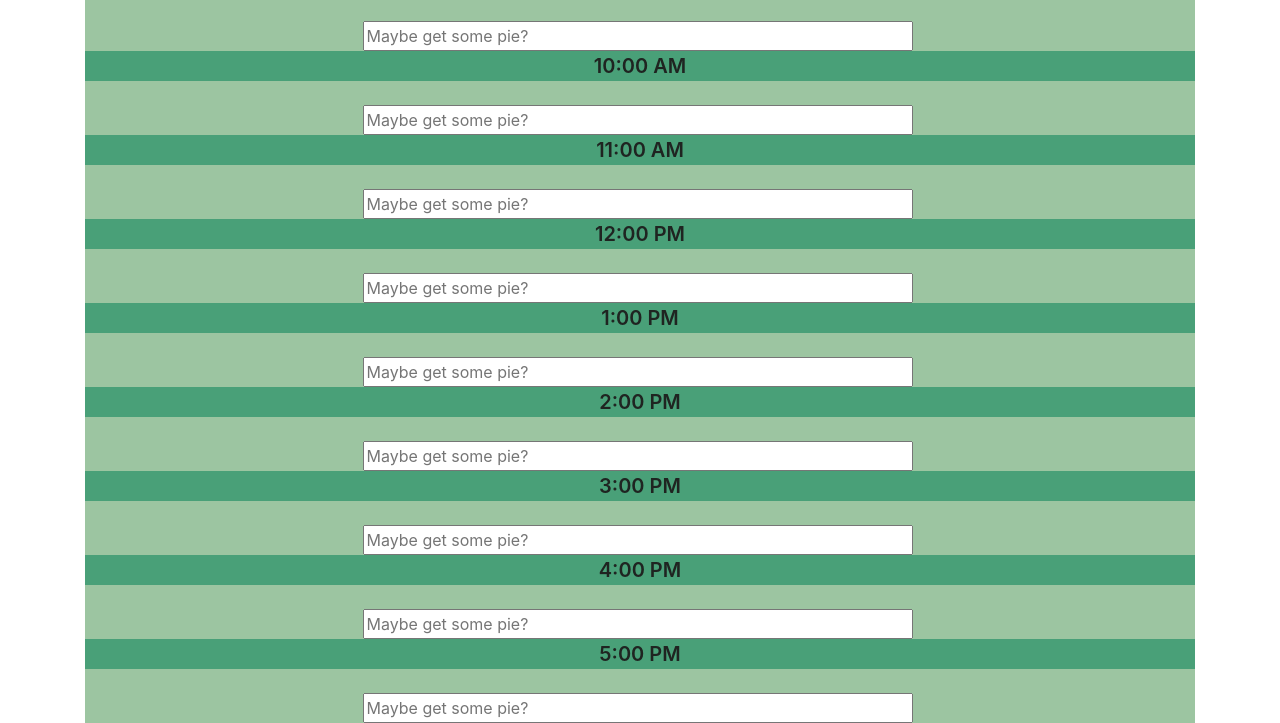
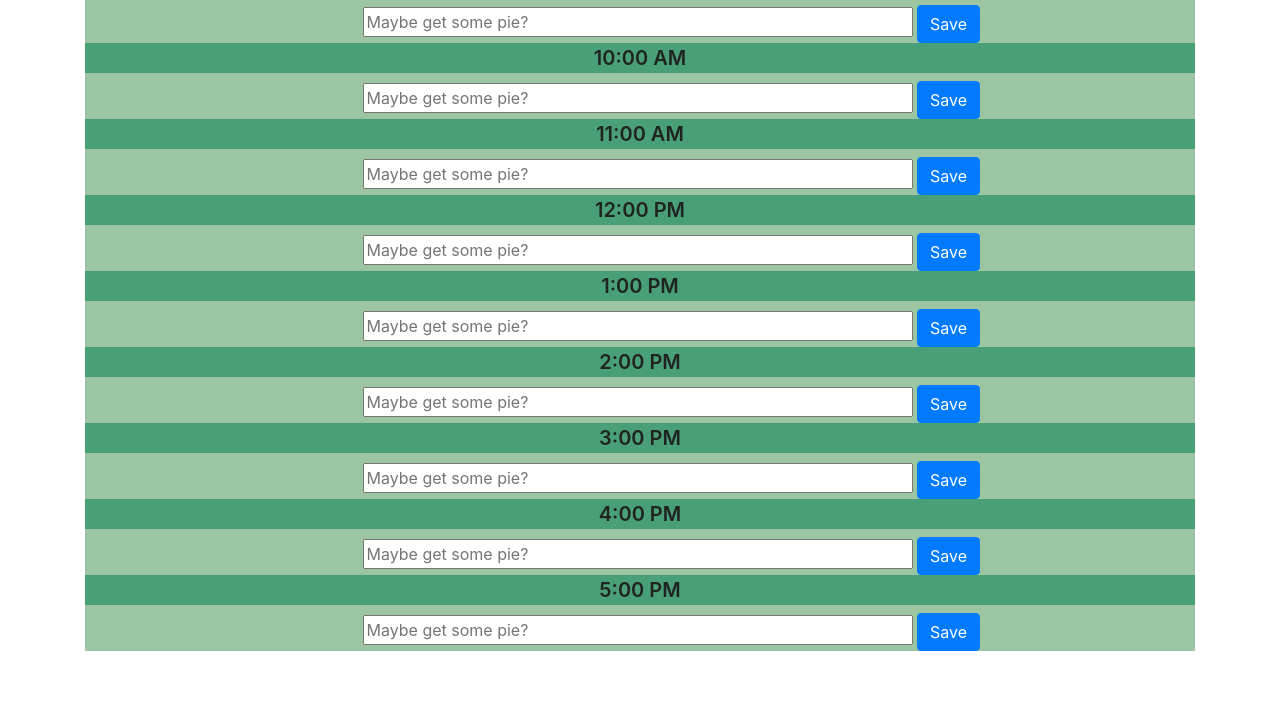
Before and after one commit to draw-de/day-planner, a plain HTML site: page index.html in a window 1280 px wide. Shown: the part 139-862 px from the top of the page. After the commit the page ends 800 px from the top, so only its background shows below. Drawn offline with nearby package versions, Linux system fonts and the light colour scheme.

Commit message:
buttons, onload/onclick functions, other

```diff
--- a/index.html
+++ b/index.html
@@ -10,7 +10,7 @@
     />
     <link rel="stylesheet" href="styles.css" />
   </head>
-  <body>
+  <body onload="savedInput()">
     <div class="header">
       <header>
         <div id="title"><h1>Day Planner</h1></div>
@@ -18,91 +18,53 @@
       </header>
     </div>
     <div class="container">
-      <form id="planner-form">
       <div class="planner">
         <div id="9AM">
           <label class="times" for="input9AM">9:00 AM</label>
-            <ul id="9amList"></ul>
-            <input
-              id="input9AM"
-              type="text"
-              placeholder="Maybe get some pie?"
-            />
+          <input id="input9AM" type="text" placeholder="Maybe get some pie?" />
+          <button class="btn btn-primary save" onclick="saveInput()" id="save9AM">Save</button>
         </div>
         <div id="10AM">
           <label class="times" for="input10AM">10:00 AM</label>
-            <ul id="10amList"></ul>
-            <input
-              id="input10AM"
-              type="text"
-              placeholder="Maybe get some pie?"
-            />
+          <input id="input10AM" type="text" placeholder="Maybe get some pie?" />
+          <button class="btn btn-primary save" onclick="saveInput()" id="save9AM">Save</button>
         </div>
         <div id="11AM">
           <label class="times" for="input11AM">11:00 AM</label>
-            <ul id="11amList"></ul>
-            <input
-              id="input11AM"
-              type="text"
-              placeholder="Maybe get some pie?"
-            />
+          <input id="input11AM" type="text" placeholder="Maybe get some pie?" />
+          <button class="btn btn-primary save" onclick="saveInput()" id="save9AM">Save</button>
         </div>
         <div id="12PM">
           <label for="input12PM" class="times">12:00 PM</label>
-            <ul id="12pmList"></ul>
-            <input
-              id="input12PM"
-              type="text"
-              placeholder="Maybe get some pie?"
-            />
+          <input id="input12PM" type="text" placeholder="Maybe get some pie?" />
+          <button class="btn btn-primary save" onclick="saveInput()" id="save9AM">Save</button>
         </div>
         <div id="1PM">
           <label for="input1PM" class="times">1:00 PM</label>
-            <ul id="1pmList"></ul>
-            <input
-              id="input1PM"
-              type="text"
-              placeholder="Maybe get some pie?"
-            />
+          <input id="input1PM" type="text" placeholder="Maybe get some pie?" />
+          <button class="btn btn-primary save" onclick="saveInput()" id="save9AM">Save</button>
         </div>
         <div id="2PM">
           <label for="input2PM" class="times">2:00 PM</label>
-            <ul id="2pmList"></ul>
-            <input
-              id="input2PM"
-              type="text"
-              placeholder="Maybe get some pie?"
-            />
+          <input id="input2PM" type="text" placeholder="Maybe get some pie?" />
+          <button class="btn btn-primary save" onclick="saveInput()" id="save9AM">Save</button>
         </div>
         <div id="3PM">
           <label for="input3PM" class="times">3:00 PM</label>
-            <ul id="3pmList"></ul>
-            <input
-              id="input3PM"
-              type="text"
-              placeholder="Maybe get some pie?"
-            />
+          <input id="input3PM" type="text" placeholder="Maybe get some pie?" />
+          <button class="btn btn-primary save" onclick="saveInput()" id="save9AM">Save</button>
         </div>
         <div id="4PM">
           <label for="input4PM" class="times">4:00 PM</label>
-            <ul id="4pmList"></ul>
-            <input
-              id="input4PM"
-              type="text"
-              placeholder="Maybe get some pie?"
-            />
+          <input id="input4PM" type="text" placeholder="Maybe get some pie?" />
+          <button class="btn btn-primary save" onclick="saveInput()" id="save9AM">Save</button>
         </div>
         <div id="5PM">
           <label for="input5PM" class="times">5:00 PM</label>
-            <ul id="5pmList"></ul>
-            <input
-              id="input5PM"
-              type="text"
-              placeholder="Maybe get some pie?"
-            />
+          <input id="input5PM" type="text" placeholder="Maybe get some pie?" />
+          <button class="btn btn-primary save" onclick="saveInput()" id="save9AM">Save</button>
         </div>
       </div>
-      </form>
     </div>
     <script src="https://ajax.googleapis.com/ajax/libs/jquery/3.4.1/jquery.min.js"></script>
     <script src="https://cdnjs.cloudflare.com/ajax/libs/moment.js/2.24.0/moment.min.js"></script>
```
Lines whose indentation alone changed are shown as unchanged.
